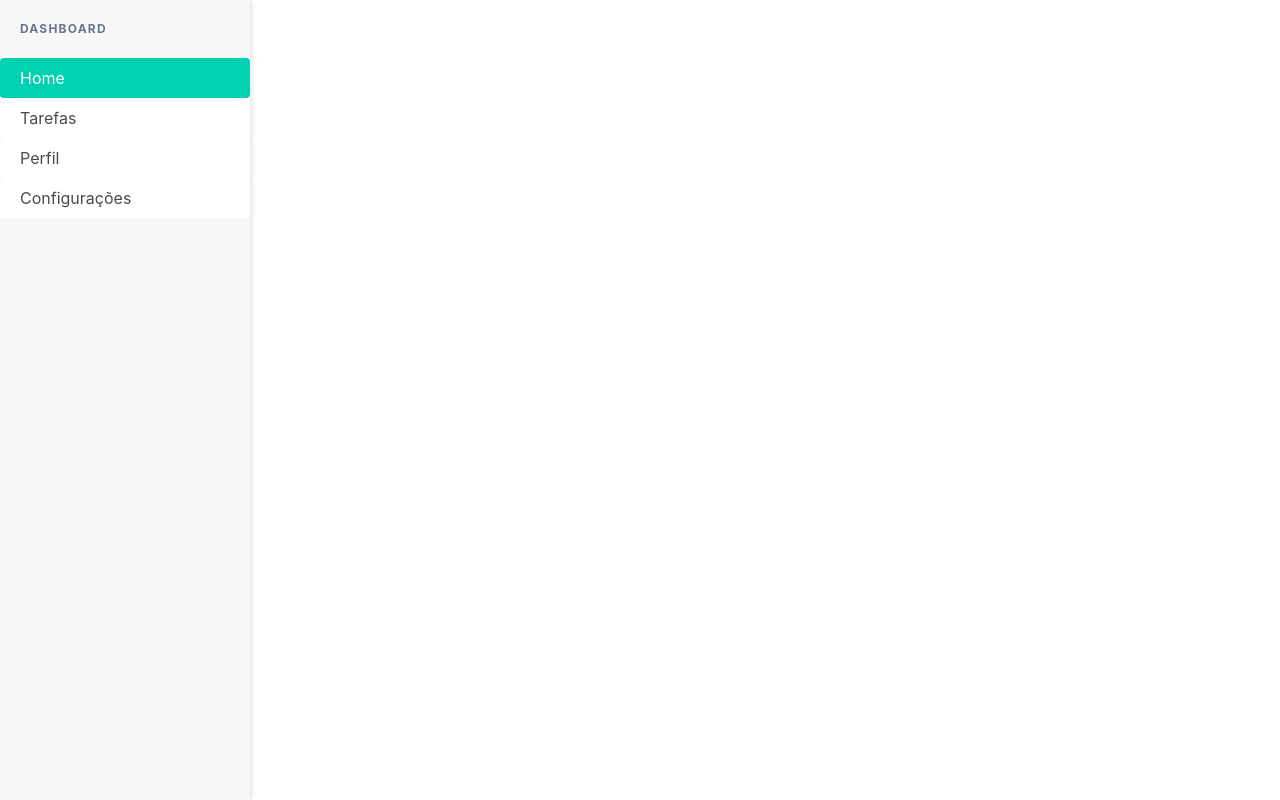
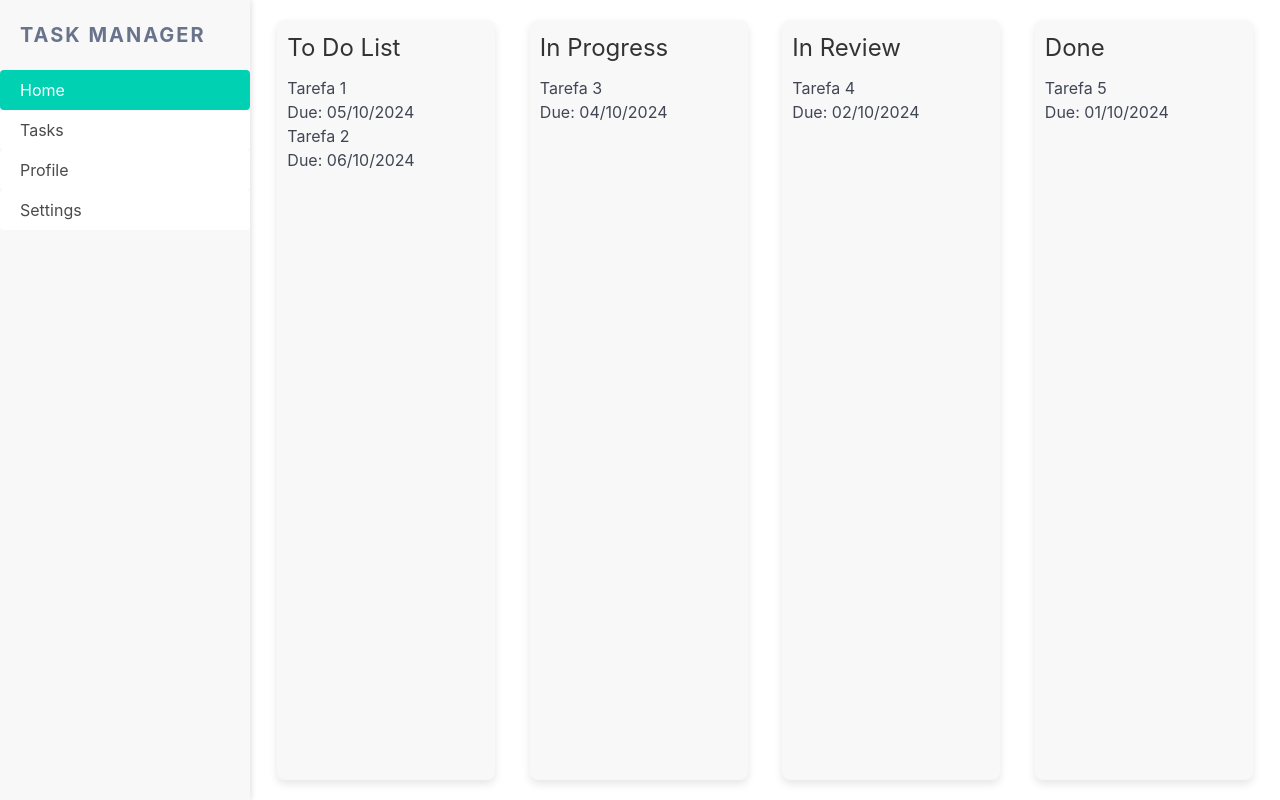
Before and after one commit to davikomura/task-manager-dashboard, a React (Vite) app: page /tasks in a window 1280 px wide. Built offline with nearby package versions, Linux system fonts and the light colour scheme.

Commit message:
Criacao kanban e criacao de rotas

```diff
--- a/package.json
+++ b/package.json
@@ -12,7 +12,8 @@
   "dependencies": {
     "bulma": "^1.0.2",
     "react": "^18.3.1",
-    "react-dom": "^18.3.1"
+    "react-dom": "^18.3.1",
+    "react-router-dom": "^6.26.2"
   },
   "devDependencies": {
     "@eslint/js": "^9.9.0",
--- a/src/App.tsx
+++ b/src/App.tsx
@@ -1,11 +1,13 @@
 import './App.css'
-import { Header } from './components/Header'
+import { Header } from './components/Header/Header'
+import { Outlet } from 'react-router-dom'
 
 function App() {
 
   return (
     <>
       <Header />
+      <Outlet />
     </>
   )
 }
--- /dev/null
+++ b/src/components/Dashboard.tsx
@@ -0,0 +1,5 @@
+export const Dashboard = () => {
+  return (
+    <div>Dashboard</div>
+  )
+}
--- a/src/components/Header.tsx
+++ /dev/null
@@ -1,15 +0,0 @@
-import './Header.css';
-
-export const Header = () => {
-  return (
-    <aside className="menu header-menu">
-      <p className="menu-label">Dashboard</p>
-      <ul className="menu-list">
-        <li><a className="is-active" href="/">Home</a></li>
-        <li><a href="/tasks">Tarefas</a></li>
-        <li><a href="/profile">Perfil</a></li>
-        <li><a href="/settings">Configurações</a></li>
-      </ul>
-    </aside>
-  )
-}
--- /dev/null
+++ b/src/components/Header/Header.tsx
@@ -0,0 +1,16 @@
+import { Link } from "react-router-dom";
+import './Header.css';
+
+export const Header = () => {
+  return (
+    <aside className="menu header-menu">
+      <p className="menu-label">Task Manager</p>
+      <ul className="menu-list">
+        <li><a className="is-active" href="/">Home</a></li>
+        <li><Link to="/tasks">Tasks</Link></li>
+        <li><Link to="/profile">Profile</Link></li>
+        <li><Link to="/settings">Settings</Link></li>
+      </ul>
+    </aside>
+  )
+}
--- a/src/components/TaskItem.tsx
+++ b/src/components/TaskItem.tsx
@@ -0,0 +1,14 @@
+interface Task {
+  id: number;
+  title: string;
+  dueDate: string;
+}
+
+export const TaskItem = ({ task }: { task: Task }) => {
+  return (
+    <div className="task-card">
+      <h3>{task.title}</h3>
+      <p>Due: {task.dueDate}</p>
+    </div>
+  );
+};
--- /dev/null
+++ b/src/components/TaskList.css
@@ -0,0 +1,25 @@
+.kanban-container {
+    display: flex;
+    justify-content: space-around;
+    padding: 20px;
+    height: 100vh;
+    margin-left: 250px;
+  }
+
+  .kanban-column {
+    background-color: #f8f8f8;
+    width: 22%;
+    padding: 10px;
+    border-radius: 8px;
+    box-shadow: 0px 4px 8px rgba(0, 0, 0, 0.1);
+  }
+
+  .kanban-title {
+    font-size: 1.5rem;
+    margin-bottom: 10px;
+    color: #333;
+  }
+
+  .kanban-column + .kanban-column {
+    margin-left: 20px;
+  }
--- a/src/components/TaskList.tsx
+++ b/src/components/TaskList.tsx
@@ -0,0 +1,56 @@
+import { TaskItem } from './TaskItem';
+import './TaskList.css';
+
+interface Task {
+    id: number;
+    title: string;
+    dueDate: string;
+  }
+
+export const TaskList = () => {
+    const toDoTasks: Task[] = [
+        { id: 1, title: "Tarefa 1", dueDate: "05/10/2024" },
+        { id: 2, title: "Tarefa 2", dueDate: "06/10/2024" }
+    ];
+
+    const inProgressTasks: Task[] = [
+    { id: 3, title: "Tarefa 3", dueDate: "04/10/2024" }
+    ];
+
+    const inReviewTasks: Task[] = [
+    { id: 4, title: "Tarefa 4", dueDate: "02/10/2024" }
+    ];
+
+    const doneTasks: Task[] = [
+    { id: 5, title: "Tarefa 5", dueDate: "01/10/2024" }
+    ];
+
+    return (
+        <div className="kanban-container">
+            <div className="kanban-column">
+            <h2 className="kanban-title">To Do List</h2>
+            {toDoTasks.map(task => (
+                <TaskItem key={task.id} task={task} />
+            ))}
+            </div>
+            <div className="kanban-column">
+            <h2 className="kanban-title">In Progress</h2>
+            {inProgressTasks.map(task => (
+                <TaskItem key={task.id} task={task} />
+            ))}
+            </div>
+            <div className="kanban-column">
+            <h2 className="kanban-title">In Review</h2>
+            {inReviewTasks.map(task => (
+                <TaskItem key={task.id} task={task} />
+            ))}
+            </div>
+            <div className="kanban-column">
+            <h2 className="kanban-title">Done</h2>
+            {doneTasks.map(task => (
+                <TaskItem key={task.id} task={task} />
+            ))}
+            </div>
+        </div>
+    )
+}
--- a/src/main.tsx
+++ b/src/main.tsx
@@ -1,10 +1,13 @@
 import { StrictMode } from 'react'
 import { createRoot } from 'react-dom/client'
-import App from './App.tsx'
+// import App from './App.tsx'
 import './index.css'
+import {RouterProvider} from 'react-router-dom'
+import router from './routes.jsx'
 
 createRoot(document.getElementById('root')!).render(
   <StrictMode>
-    <App />
+    {/* <App /> */}
+    <RouterProvider router={router} />
   </StrictMode>,
 )
--- /dev/null
+++ b/src/routes.tsx
@@ -0,0 +1,26 @@
+import { createBrowserRouter } from 'react-router-dom';
+import App from './App.tsx';
+import { Dashboard } from './components/Dashboard.tsx';
+import { TaskList } from './components/TaskList.tsx';
+
+const routes = [
+
+  {
+    path: "/",
+    element: <App />,
+    children: [
+      {
+        path: "/",
+        element: <Dashboard />,
+      },
+      {
+        path: "/tasks",
+        element: <TaskList />,
+      },
+    ],
+  }
+];
+
+const router = createBrowserRouter(routes);
+
+export default router;
```
Also changed, not shown: src/components/Header/Header.css (line endings or trailing spaces), 1 other file (tests, documents, lock files or other folders).
